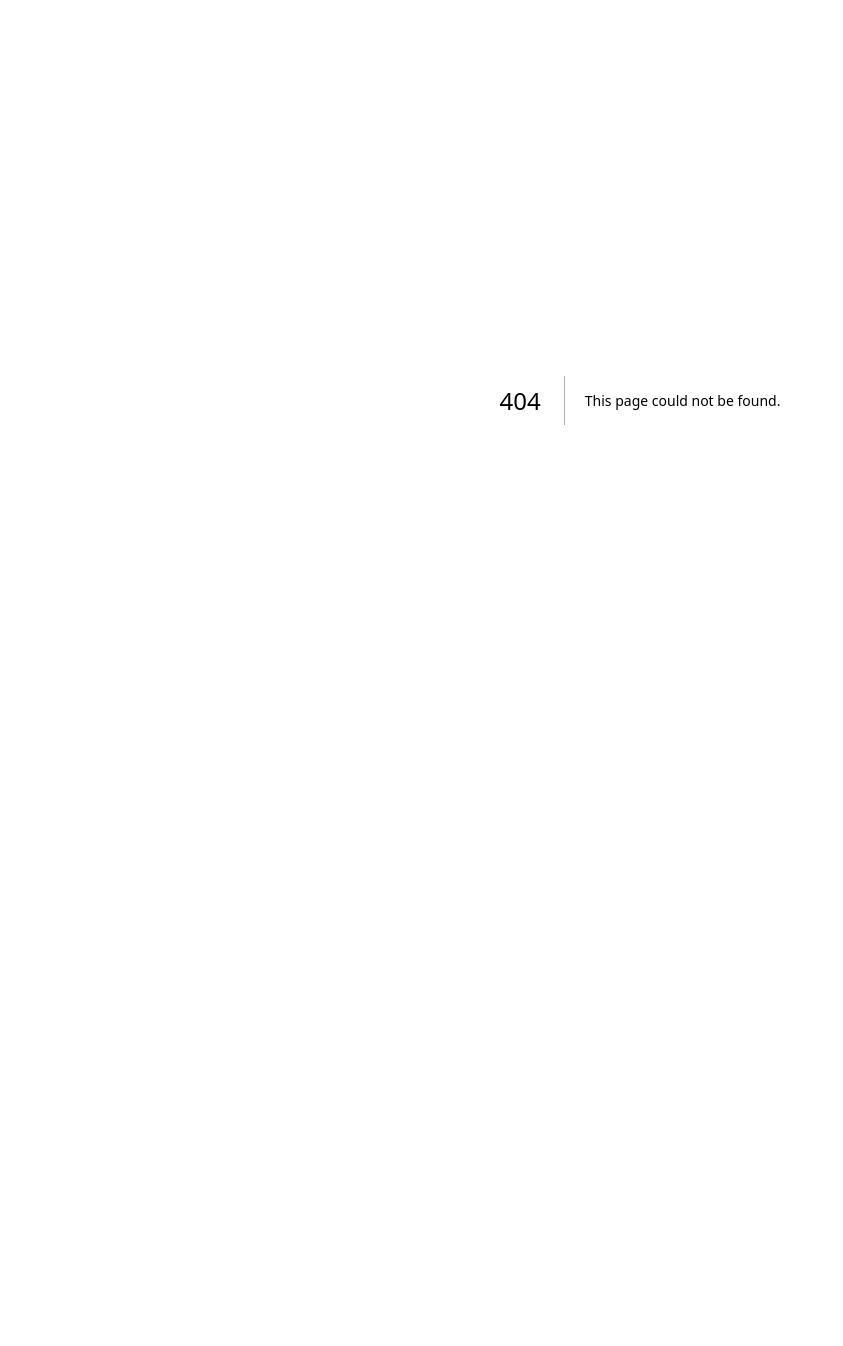
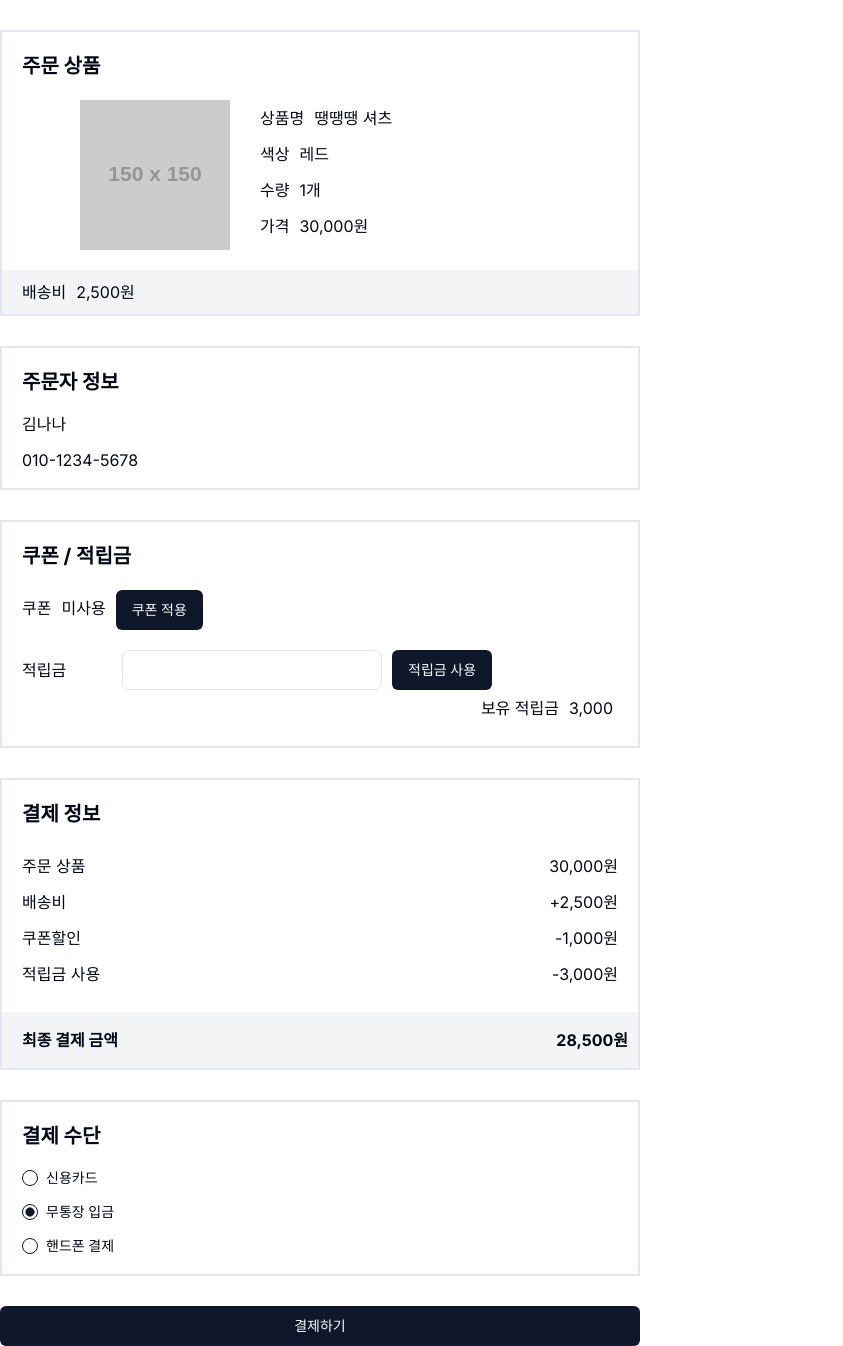
Before and after one commit to allone9425/devcamp, a Next.js app: page /pay in a window 1280 px wide. Before the commit this address had no page. Shown: the whole page, without its empty margins (0-843 px from the left). Before the commit the page ends 800 px from the top, so only its background shows below. Built offline with nearby package versions, Linux system fonts and the light colour scheme.

Commit message:
feat : 기본 결제화면 구성완료

```diff
--- a/package.json
+++ b/package.json
@@ -12,6 +12,7 @@
   "dependencies": {
     "@hookform/resolvers": "^3.3.4",
     "@radix-ui/react-label": "^2.0.2",
+    "@radix-ui/react-radio-group": "^1.1.3",
     "@radix-ui/react-select": "^2.0.0",
     "@radix-ui/react-slot": "^1.0.2",
     "@radix-ui/react-toast": "^1.1.5",
--- /dev/null
+++ b/src/app/pay/page.tsx
@@ -0,0 +1,121 @@
+import { Button } from "@/components/ui/button";
+import { Input } from "@/components/ui/input";
+import { Label } from "@/components/ui/label";
+import { RadioGroup, RadioGroupItem } from "@/components/ui/radio-group";
+function pay() {
+  return (
+    <div className="w-1/2">
+      <section className="border-2 my-[30px]">
+        <h3 className="my-[20px] text-xl font-bold ml-[20px]">주문 상품</h3>
+        <div className="flex flex-wrap justify-center ">
+          <p className="mr-[30px]">
+            <img src="https://placehold.co/150x150" />
+          </p>
+          <div className="leading-9">
+            <div className="flex  w-[300px] ">
+              <h4 className="mr-[10px]">상품명</h4>
+              <h4>땡땡땡 셔츠</h4>
+            </div>
+            <div className="flex w-[300px] ">
+              <p className="mr-[10px]">색상 </p>
+              <p>레드</p>
+            </div>
+            <div className="flex w-[300px]">
+              <p className="mr-[10px]">수량 </p>
+              <p> 1개</p>
+            </div>
+            <div className="flex w-[300px]">
+              <p className="mr-[10px]">가격 </p>
+              <p> 30,000원</p>
+            </div>
+          </div>
+        </div>
+        <div className="flex bg-gray-100 pl-[20px] py-[10px] mt-[20px]">
+          <h4 className="mr-[10px]">배송비</h4>
+          <h4> 2,500원</h4>
+        </div>
+      </section>
+      <section className="border-2 my-[30px] leading-9">
+        <h3 className="mt-[20px] mb-[10px] text-xl font-bold ml-[20px]">
+          주문자 정보
+        </h3>
+        <h4 className=" ml-[20px]">김나나</h4>
+        <h4 className=" ml-[20px] mb-[10px]">010-1234-5678</h4>
+      </section>
+      <section className="border-2 my-[30px] leading-9">
+        <h3 className="my-[20px] text-xl font-bold ml-[20px]">쿠폰 / 적립금</h3>
+        <div className="flex mb-[20px]">
+          <h4 className=" ml-[20px] mr-[10px]">쿠폰</h4>
+          <h4 className=" ">미사용</h4>
+          <Button type="button" className="ml-[10px] ">
+            쿠폰 적용
+          </Button>
+        </div>
+        <div className="flex  flex-wrap  items-center  ml-[20px] mb-[20px] ">
+          <p className="w-[100px] ">적립금</p>
+          <Input type="text" className="w-[260px] text-right" />
+          <Button type="button" className="mr-[20px] ml-[10px]">
+            적립금 사용
+          </Button>
+          <div className="w-full flex justify-end mr-[25px]">
+            <p className="mr-[10px]">보유 적립금</p>
+            <p>3,000</p>
+          </div>
+        </div>
+      </section>
+      <section className="border-2 my-[30px] leading-9">
+        <h3 className="mt-[20px] mb-[20px] text-xl font-bold ml-[20px]">
+          결제 정보
+        </h3>
+        <div className="leading-9  flex flex-wrap justify-center mx-[20px]">
+          <div className="flex  w-full justify-between ">
+            <h4 className="mr-[10px]">주문 상품</h4>
+            <h4>30,000원</h4>
+          </div>
+          <div className="flex w-full justify-between ">
+            <p className="mr-[10px]">배송비 </p>
+            <p>+2,500원</p>
+          </div>
+          <div className="flex w-full justify-between">
+            <p className="mr-[10px]">쿠폰할인 </p>
+            <p> -1,000원</p>
+          </div>
+          <div className="flex w-full justify-between">
+            <p className="mr-[20px]">적립금 사용 </p>
+            <p> -3,000원</p>
+          </div>
+        </div>
+        <div className="flex bg-gray-100 font-bold pl-[20px] py-[10px] px-[10px] mt-[20px] justify-between">
+          <h4 className="mr-[10px]">최종 결제 금액</h4>
+          <h4> 28,500원</h4>
+        </div>
+      </section>
+      <section className="border-2 my-[30px] leading-9">
+        <h3 className="mt-[20px] mb-[20px] text-xl font-bold ml-[20px]">
+          결제 수단
+        </h3>
+        <div className="ml-[20px]">
+          <RadioGroup defaultValue="deposit">
+            <div className="flex items-center space-x-2 mb-[10px]">
+              <RadioGroupItem value="card" id="r1" />
+              <Label htmlFor="r1">신용카드</Label>
+            </div>
+            <div className="flex items-center space-x-2 mb-[10px]">
+              <RadioGroupItem value="deposit" id="r2" />
+              <Label htmlFor="r2">무통장 입금</Label>
+            </div>
+            <div className="flex items-center space-x-2 mb-[20px]">
+              <RadioGroupItem value="phone_payment" id="r3" />
+              <Label htmlFor="r3">핸드폰 결제</Label>
+            </div>
+          </RadioGroup>
+        </div>
+      </section>
+      <Button type="submit" className="w-full">
+        결제하기
+      </Button>
+    </div>
+  );
+}
+
+export default pay;
--- /dev/null
+++ b/src/components/ui/radio-group.tsx
@@ -0,0 +1,44 @@
+"use client"
+
+import * as React from "react"
+import * as RadioGroupPrimitive from "@radix-ui/react-radio-group"
+import { Circle } from "lucide-react"
+
+import { cn } from "@/lib/utils"
+
+const RadioGroup = React.forwardRef<
+  React.ElementRef<typeof RadioGroupPrimitive.Root>,
+  React.ComponentPropsWithoutRef<typeof RadioGroupPrimitive.Root>
+>(({ className, ...props }, ref) => {
+  return (
+    <RadioGroupPrimitive.Root
+      className={cn("grid gap-2", className)}
+      {...props}
+      ref={ref}
+    />
+  )
+})
+RadioGroup.displayName = RadioGroupPrimitive.Root.displayName
+
+const RadioGroupItem = React.forwardRef<
+  React.ElementRef<typeof RadioGroupPrimitive.Item>,
+  React.ComponentPropsWithoutRef<typeof RadioGroupPrimitive.Item>
+>(({ className, ...props }, ref) => {
+  return (
+    <RadioGroupPrimitive.Item
+      ref={ref}
+      className={cn(
+        "aspect-square h-4 w-4 rounded-full border border-primary text-primary ring-offset-background focus:outline-none focus-visible:ring-2 focus-visible:ring-ring focus-visible:ring-offset-2 disabled:cursor-not-allowed disabled:opacity-50",
+        className
+      )}
+      {...props}
+    >
+      <RadioGroupPrimitive.Indicator className="flex items-center justify-center">
+        <Circle className="h-2.5 w-2.5 fill-current text-current" />
+      </RadioGroupPrimitive.Indicator>
+    </RadioGroupPrimitive.Item>
+  )
+})
+RadioGroupItem.displayName = RadioGroupPrimitive.Item.displayName
+
+export { RadioGroup, RadioGroupItem }
```
Also changed, not shown: 1 other file (tests, documents, lock files or other folders).
